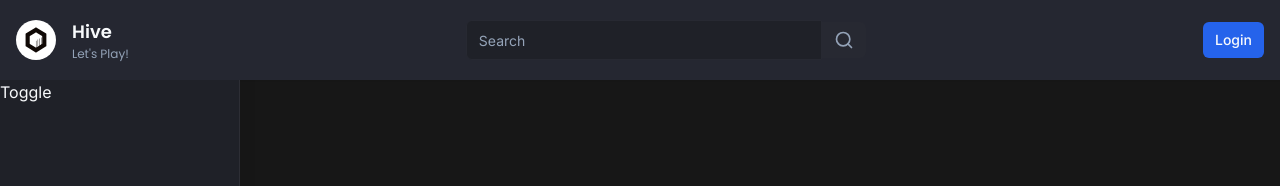
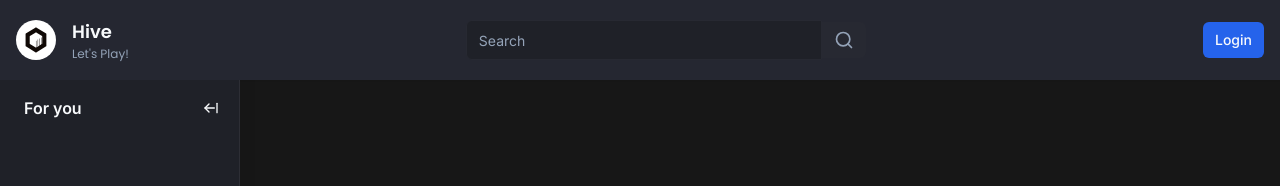
Before and after one commit to VaultKidd/twitch-clone, a Next.js app: page / in a window 1280 px wide. Shown: the top 186 px of the page. Built offline with nearby package versions, Linux system fonts and the light colour scheme; no server answers.

Commit message:
created collape and expand functions for sidebar, and added tooltip

```diff
--- a/app/(browse)/_components/sidebar/toggle.tsx
+++ b/app/(browse)/_components/sidebar/toggle.tsx
@@ -1,9 +1,41 @@
+"use client";
+
+import { Hint } from "@/components/hint";
+import { Button } from "@/components/ui/button";
+import { useSidebar } from "@/store/use-sidebar";
+import { ArrowLeftFromLine, ArrowRightFromLine } from "lucide-react";
+
 export const Toggle = () => {
-    return (
-        <div>
-            Toggle
+  const { collapsed, onExpand, onCollapse } = useSidebar((state) => state);
+
+  const label = collapsed ? "Expand" : "Collapse";
+
+  return (
+    <>
+      {collapsed && (
+        <div className="hidden lg:flex w-full items-center justify-center pt-4 mb-4">
+          <Hint label={label} side="right" asChild>
+            <Button onClick={onExpand} variant="ghost" className="h-auto p-2">
+              <ArrowRightFromLine className="h-4 w-4" />
+            </Button>
+          </Hint>
         </div>
-     );
-}
+      )}
+      {!collapsed && (
+        <div className="p-3 pl-6 mb-2 flex items-center w-full">
+          <p className="font-semibold text-primary">For you</p>
+          <Hint label={label} side="right" asChild>
+            <Button
+              onClick={onCollapse}
+              className="h-auto p-2 ml-auto"
+              variant="ghost">
+              <ArrowLeftFromLine className="h-4 w-4" />
+            </Button>
+          </Hint>
+        </div>
+      )}
+    </>
+  );
+};
 
 export default Toggle;
--- /dev/null
+++ b/components/hint.tsx
@@ -0,0 +1,27 @@
+import {
+  Tooltip,
+  TooltipContent,
+  TooltipProvider,
+  TooltipTrigger,
+} from "@/components/ui/tooltip";
+
+interface HintProps {
+  label: string;
+  children: React.ReactNode;
+  asChild?: boolean;
+  side?: "top" | "bottom" | "left" | "right";
+  align?: "start" | "center" | "end";
+}
+
+export const Hint = ({ label, children, asChild, side, align }: HintProps) => {
+  return (
+    <TooltipProvider>
+      <Tooltip delayDuration={0}>
+        <TooltipTrigger asChild={asChild}>{children}</TooltipTrigger>
+        <TooltipContent className="text-black bg-white" side={side} align={align}>
+          <p className="font-semibold">{label}</p>
+        </TooltipContent>
+      </Tooltip>
+    </TooltipProvider>
+  );
+};
--- /dev/null
+++ b/components/ui/tooltip.tsx
@@ -0,0 +1,30 @@
+"use client"
+
+import * as React from "react"
+import * as TooltipPrimitive from "@radix-ui/react-tooltip"
+
+import { cn } from "@/lib/utils"
+
+const TooltipProvider = TooltipPrimitive.Provider
+
+const Tooltip = TooltipPrimitive.Root
+
+const TooltipTrigger = TooltipPrimitive.Trigger
+
+const TooltipContent = React.forwardRef<
+  React.ElementRef<typeof TooltipPrimitive.Content>,
+  React.ComponentPropsWithoutRef<typeof TooltipPrimitive.Content>
+>(({ className, sideOffset = 4, ...props }, ref) => (
+  <TooltipPrimitive.Content
+    ref={ref}
+    sideOffset={sideOffset}
+    className={cn(
+      "z-50 overflow-hidden rounded-md border bg-popover px-3 py-1.5 text-sm text-popover-foreground shadow-md animate-in fade-in-0 zoom-in-95 data-[state=closed]:animate-out data-[state=closed]:fade-out-0 data-[state=closed]:zoom-out-95 data-[side=bottom]:slide-in-from-top-2 data-[side=left]:slide-in-from-right-2 data-[side=right]:slide-in-from-left-2 data-[side=top]:slide-in-from-bottom-2",
+      className
+    )}
+    {...props}
+  />
+))
+TooltipContent.displayName = TooltipPrimitive.Content.displayName
+
+export { Tooltip, TooltipTrigger, TooltipContent, TooltipProvider }
--- a/package.json
+++ b/package.json
@@ -13,6 +13,7 @@
     "@clerk/themes": "^1.7.9",
     "@prisma/client": "^5.10.2",
     "@radix-ui/react-slot": "^1.0.2",
+    "@radix-ui/react-tooltip": "^1.0.7",
     "class-variance-authority": "^0.7.0",
     "clsx": "^2.1.0",
     "lucide-react": "^0.335.0",
```
Also changed, not shown: 1 other file (tests, documents, lock files or other folders).
